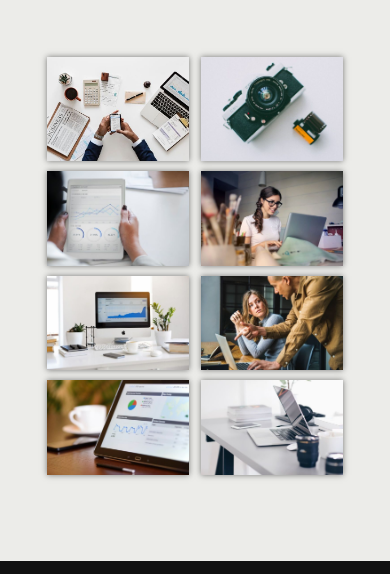
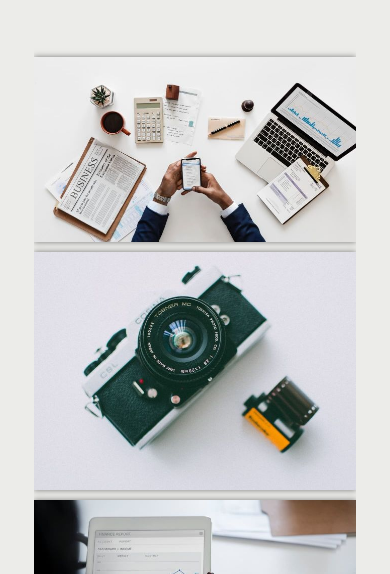
Before and after one commit to NahuelGiannantonio/proyecto-final, a plain HTML site: page html/proyectos.html in a window 390 px wide. Shown: the part 225-799 px from the top of the page. Drawn offline with nearby package versions, Linux system fonts and the light colour scheme.

Commit message:
agregue media version2

```diff
--- a/scss/estilos.scss
+++ b/scss/estilos.scss
@@ -27,4 +27,7 @@
     .cajaHabilidades{
         grid-column: 1/5;
     }
+    .portafolio .contenedor .galeria-port .imagen-port{
+        width: 100%;
+    }
 }
```
Also changed, not shown: scss/estilos.css, 1 other file.
